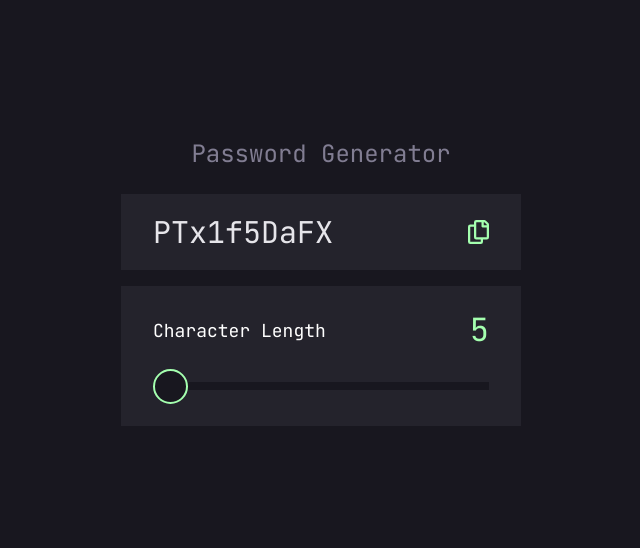
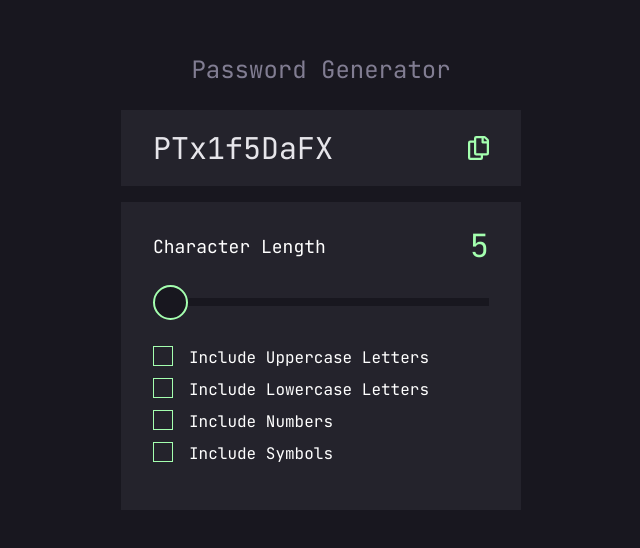
Before and after one commit to MargaritaBusyginaCa/password-generator, a Vue app: page / in a window 1280 px wide. Shown: the part 110-658 px from the top of the page, without its empty margins (319-959 px from the left). Built offline with nearby package versions, Linux system fonts and the light colour scheme.

Commit message:
add checkboxGroup component

```diff
--- a/src/App.vue
+++ b/src/App.vue
@@ -1,6 +1,16 @@
 <script setup>
 import PasswordInput from "@/components/PasswordInput.vue";
 import Slider from "./components/Slider.vue";
+import CheckboxGroup from "./components/CheckboxGroup.vue";
+import { ref } from "vue";
+
+const selectedOptions = ref([]);
+const checkboxOptions = [
+  { value: "uppercase", label: "Include Uppercase Letters" },
+  { value: "lowercase", label: "Include Lowercase Letters" },
+  { value: "numbers", label: "Include Numbers" },
+  { value: "symbols", label: "Include Symbols" },
+];
 </script>
 
 <template>
@@ -11,6 +21,7 @@ import Slider from "./components/Slider.vue";
     <PasswordInput />
     <div class="w-[400px] m-4 px-8 py-5 bg-darkGrey">
       <Slider />
+      <CheckboxGroup :options="checkboxOptions" v-model="selectedOptions" />
     </div>
   </main>
 </template>
--- /dev/null
+++ b/src/components/CheckboxGroup.vue
@@ -0,0 +1,34 @@
+<script setup>
+import { defineEmits } from "vue";
+const props = defineProps({
+  modelValue: Array,
+  options: Array,
+});
+const emit = defineEmits(["update:modelValue"]);
+
+function toggleCheckbox(value) {
+  const newValue = [...props.modelValue];
+  const index = newValue.indexOf(value);
+  if (index > -1) newValue.splice(index, 1);
+  else newValue.push(value);
+  emit("update:modelValue", newValue);
+}
+</script>
+<template>
+  <div class="py-4">
+    <label
+      v-for="option in options"
+      :key="option.label"
+      class="text-white flex gap-4 my-2"
+    >
+      <input
+        type="checkbox"
+        :value="option.value"
+        :checked="modelValue.includes(option.value)"
+        class="w-5 h-5 appearance-none bg-darkGrey border-green checked:bg-green accent-darkGrey border cursor-pointer"
+        @change="toggleCheckbox(option.value)"
+      />
+      {{ option.label }}
+    </label>
+  </div>
+</template>
```
